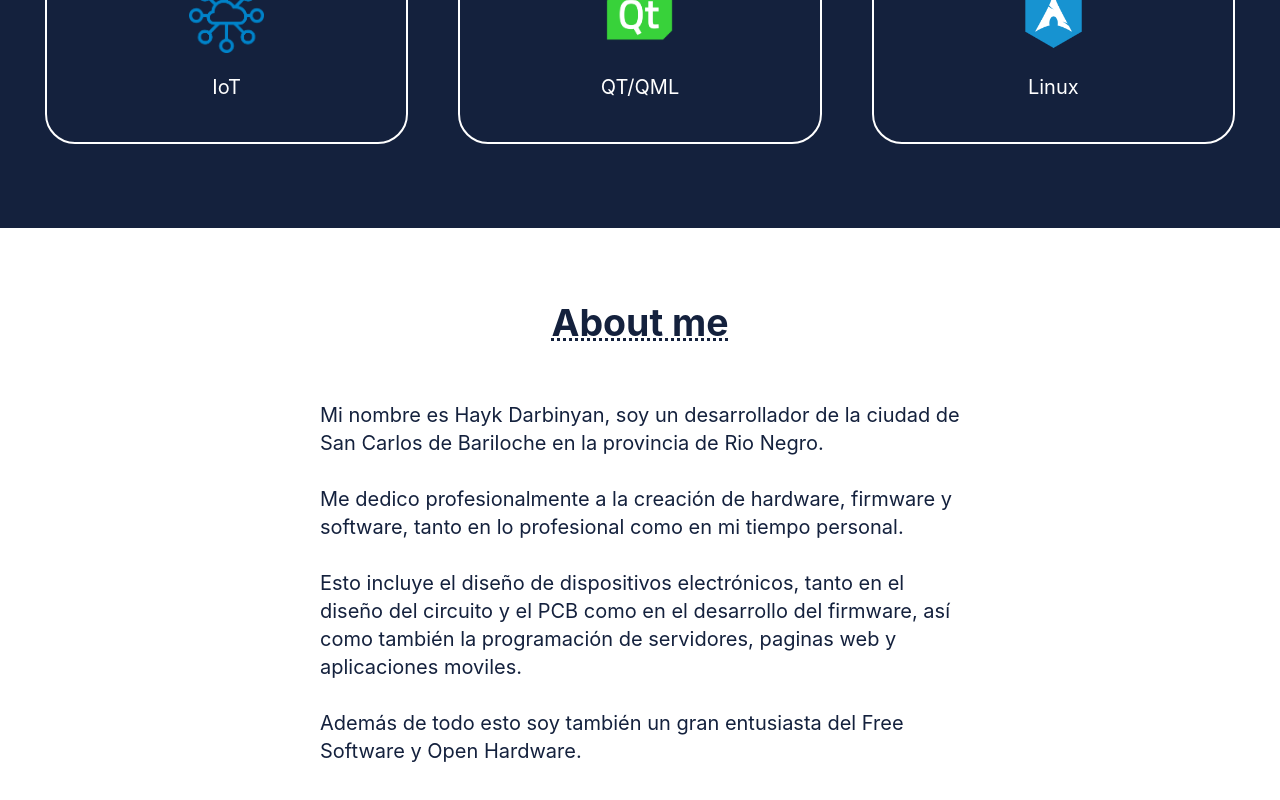
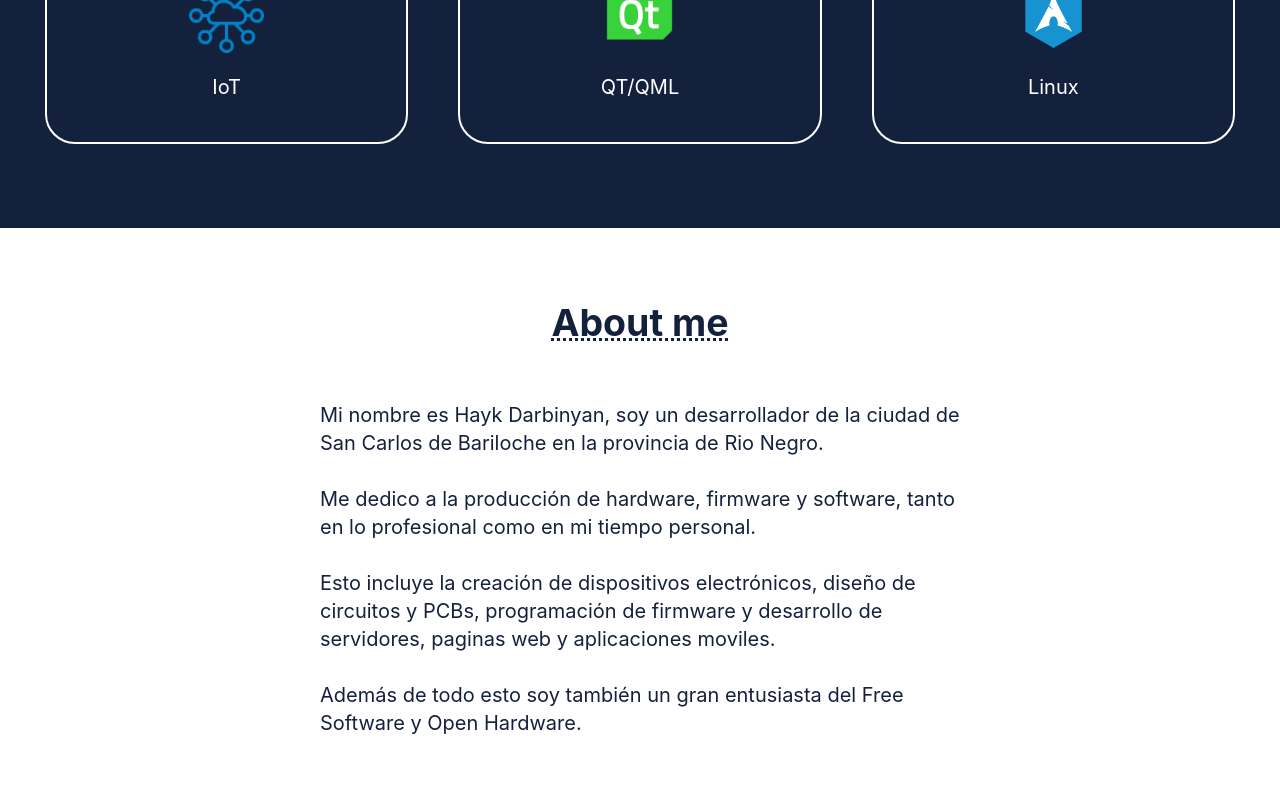
Before and after one commit to haykodarb/portfolio, a Next.js app: page / in a window 1280 px wide. Shown: the part 1461-2261 px from the top of the page. Built offline with nearby package versions, Linux system fonts and the light colour scheme.

Commit message:
Changes in text

```diff
--- a/src/components/AboutMe/index.js
+++ b/src/components/AboutMe/index.js
@@ -9,14 +9,12 @@ const AboutMe = () => {
 				la ciudad de San Carlos de Bariloche en la provincia de Rio Negro.
 				<br />
 				<br />
-				Me dedico profesionalmente a la creación de hardware, firmware y software, tanto en
+				Me dedico a la producción de hardware, firmware y software, tanto en
 				lo profesional como en mi tiempo personal.
 				<br />
 				<br />
-				Esto incluye el diseño de dispositivos electrónicos, tanto en el diseño
-				del circuito y el PCB como en el desarrollo del firmware, así como
-				también la programación de servidores, paginas web y aplicaciones
-				moviles.
+				Esto incluye la creación de dispositivos electrónicos, diseño de circuitos y PCBs, programación de firmware
+				y desarrollo de servidores, paginas web y aplicaciones moviles.
 				<br />
 				<br />
 				Además de todo esto soy también un gran entusiasta del Free Software y
```
